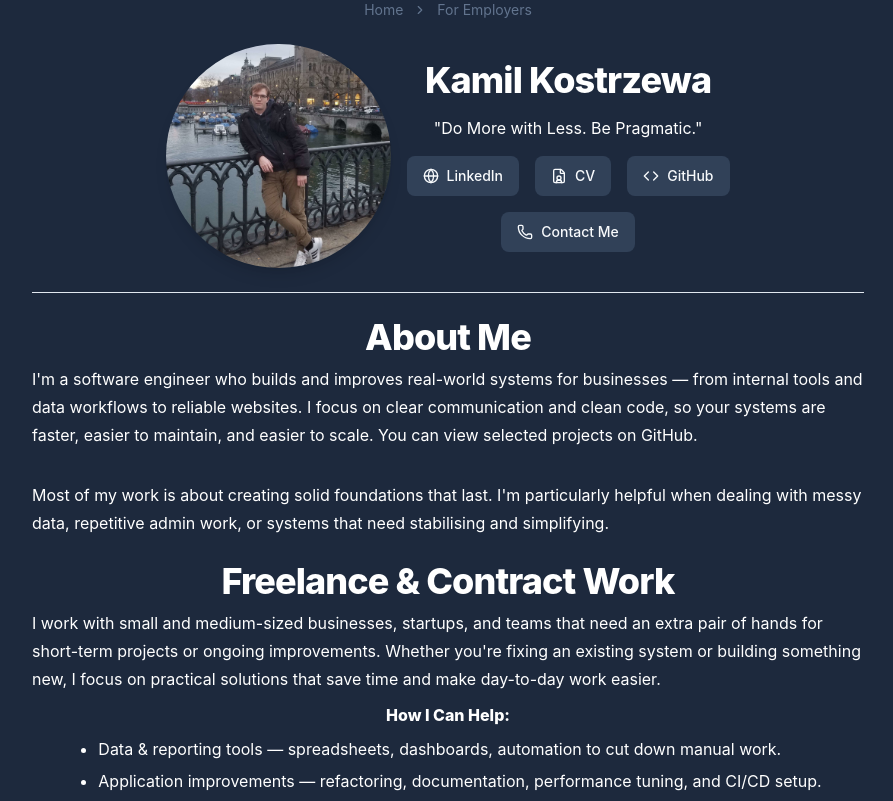
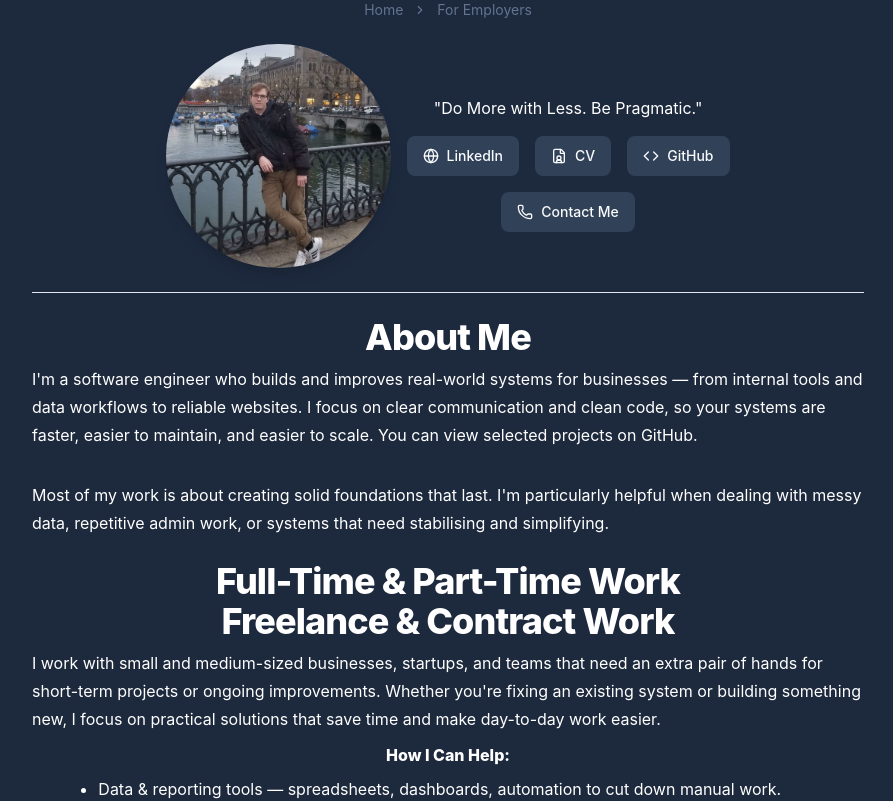
Before and after one commit to K0Stek122/k0stek122.github.io, a React (Vite) app: page /employers in a window 1280 px wide. Shown: the top 801 px of the page, without its empty margins (192-1085 px from the left). Built offline with nearby package versions, Linux system fonts and the light colour scheme.

Commit message:
fix: update H1 component to use children prop for better flexibility

```diff
--- a/src/components/ui/typographyh1.tsx
+++ b/src/components/ui/typographyh1.tsx
@@ -1,12 +1,12 @@
 interface H1Props {
-    text: string;
+    children: React.ReactNode;
     className?: string
 }
 
-export default function H1({ text, className }: H1Props) {
+export default function H1({ children, className }: H1Props) {
     return (
         <h1 className={`scroll-m-20 text-center text-4xl font-extrabold tracking-tight text-balance text-white ${className || ''}`}>
-            {text}
+            {children}
         </h1>
     );
 }
--- a/src/pages/employers.tsx
+++ b/src/pages/employers.tsx
@@ -109,7 +109,7 @@
             </div>
             <Separator className="animate-fadeInUp max-w-5/6 md:max-w-4/6" />
             <div className="animate-fadeInUp flex flex-col items-center w-screen max-w-5/6 md:max-w-4/6">
-                <H1 text="About Me" />
+                <H1>About Me</H1>
                 <p className="leading-7 [&:not(:first-child)]:mb-6 mt-2 text-white">
                     I'm a software engineer who builds and improves real-world systems for businesses — from internal tools and data workflows to reliable websites.
                     I focus on clear communication and clean code, so your systems are faster, easier to maintain, and easier to scale. You can view selected projects on GitHub.
@@ -119,7 +119,9 @@
                     I'm particularly helpful when dealing with messy data, repetitive admin work, or systems that need stabilising and simplifying.
                 </p>
 
-                <H1 text="Freelance & Contract Work" />
+                <H1>Full-Time & Part-Time Work</H1>
+
+                <H1>Freelance & Contract Work</H1>
                 <p className="leading-7 [&:not(:first-child)]:mt-2 text-white">
                     I work with small and medium-sized businesses, startups, and teams that need an extra pair of hands for short-term projects or ongoing improvements.
                     Whether you're fixing an existing system or building something new, I focus on practical solutions that save time and make day-to-day work easier.
```
